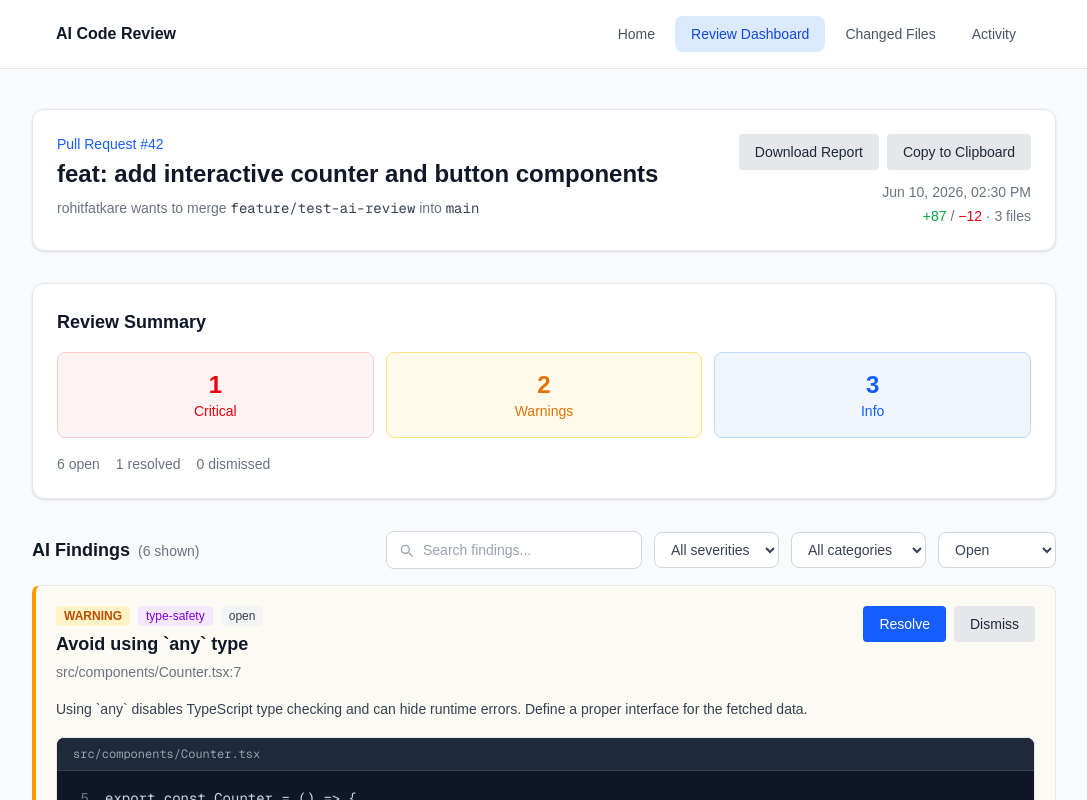
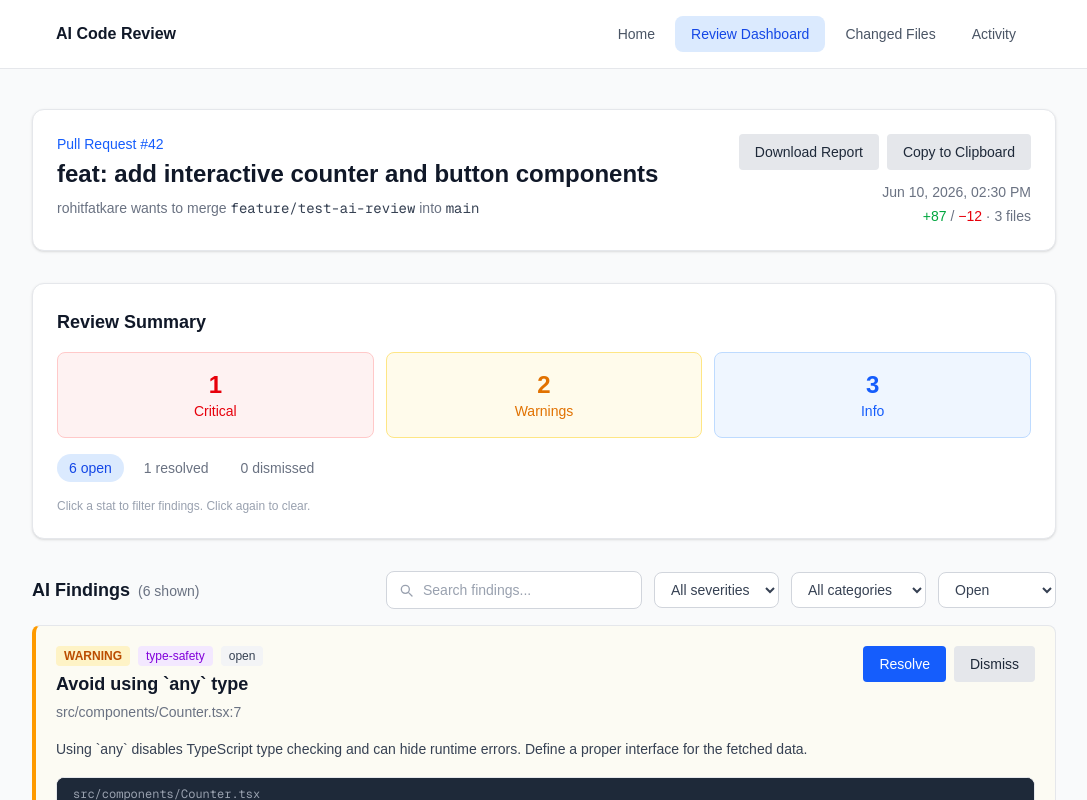
Before and after one commit to rohitfatkare/test-repo, a Next.js app: page /review in a window 1280 px wide. Shown: the top 800 px of the page, without its empty margins (96-1183 px from the left). Built offline with nearby package versions, Linux system fonts and the light colour scheme.

Commit message:
feat: enhance ReviewStats component with severity and status filters

```diff
--- a/src/components/review/ReviewDashboard.tsx
+++ b/src/components/review/ReviewDashboard.tsx
@@ -131,7 +131,13 @@ export function ReviewDashboard({ initialFileFilter }: ReviewDashboardProps) {
 
       <section className="rounded-xl border border-gray-200 bg-white p-6 shadow-sm">
         <h2 className="text-lg font-semibold text-gray-900 mb-4">Review Summary</h2>
-        <ReviewStats findings={findings} />
+        <ReviewStats
+          findings={findings}
+          severity={severity}
+          status={status}
+          onSeverityChange={setSeverity}
+          onStatusChange={setStatus}
+        />
       </section>
 
       <section className="space-y-4">
--- a/src/components/review/ReviewStats.tsx
+++ b/src/components/review/ReviewStats.tsx
@@ -1,7 +1,16 @@
-import type { ReviewFinding } from '@/types/review';
+import type {
+  FindingSeverity,
+  ReviewFinding,
+  SeverityFilter,
+  StatusFilter,
+} from '@/types/review';
 
 interface ReviewStatsProps {
   findings: ReviewFinding[];
+  severity: SeverityFilter;
+  status: StatusFilter;
+  onSeverityChange: (value: SeverityFilter) => void;
+  onStatusChange: (value: StatusFilter) => void;
 }
 
 const severityConfig = {
@@ -10,35 +19,91 @@ const severityConfig = {
   info: { label: 'Info', color: 'text-blue-600 bg-blue-50 border-blue-200' },
 } as const;
 
-export function ReviewStats({ findings }: ReviewStatsProps) {
+const statusItems: Array<{ key: StatusFilter; label: string }> = [
+  { key: 'open', label: 'open' },
+  { key: 'resolved', label: 'resolved' },
+  { key: 'dismissed', label: 'dismissed' },
+];
+
+export function ReviewStats({
+  findings,
+  severity,
+  status,
+  onSeverityChange,
+  onStatusChange,
+}: ReviewStatsProps) {
   const openFindings = findings.filter((f) => f.status === 'open');
   const resolvedCount = findings.filter((f) => f.status === 'resolved').length;
   const dismissedCount = findings.filter((f) => f.status === 'dismissed').length;
 
-  const counts = {
+  const counts: Record<FindingSeverity, number> = {
     critical: openFindings.filter((f) => f.severity === 'critical').length,
     warning: openFindings.filter((f) => f.severity === 'warning').length,
     info: openFindings.filter((f) => f.severity === 'info').length,
   };
 
+  const statusCounts: Record<Exclude<StatusFilter, 'all'>, number> = {
+    open: openFindings.length,
+    resolved: resolvedCount,
+    dismissed: dismissedCount,
+  };
+
+  const handleSeverityClick = (value: FindingSeverity) => {
+    if (severity === value) {
+      onSeverityChange('all');
+      return;
+    }
+    onSeverityChange(value);
+    onStatusChange('open');
+  };
+
+  const handleStatusClick = (value: Exclude<StatusFilter, 'all'>) => {
+    onStatusChange(status === value ? 'all' : value);
+  };
+
   return (
     <div className="space-y-4">
       <div className="grid grid-cols-3 gap-3">
-        {(Object.keys(severityConfig) as Array<keyof typeof severityConfig>).map((severity) => (
-          <div
-            key={severity}
-            className={`rounded-lg border p-4 text-center ${severityConfig[severity].color}`}
-          >
-            <p className="text-2xl font-bold">{counts[severity]}</p>
-            <p className="text-sm font-medium">{severityConfig[severity].label}</p>
-          </div>
-        ))}
+        {(Object.keys(severityConfig) as FindingSeverity[]).map((level) => {
+          const isActive = severity === level;
+          return (
+            <button
+              key={level}
+              type="button"
+              onClick={() => handleSeverityClick(level)}
+              aria-pressed={isActive}
+              aria-label={`Filter by ${severityConfig[level].label.toLowerCase()} findings`}
+              className={`rounded-lg border p-4 text-center transition-shadow hover:shadow-sm focus:outline-none focus:ring-2 focus:ring-blue-500 ${severityConfig[level].color} ${
+                isActive ? 'ring-2 ring-blue-500 shadow-sm' : ''
+              }`}
+            >
+              <p className="text-2xl font-bold">{counts[level]}</p>
+              <p className="text-sm font-medium">{severityConfig[level].label}</p>
+            </button>
+          );
+        })}
       </div>
-      <div className="flex gap-4 text-sm text-gray-500">
-        <span>{openFindings.length} open</span>
-        <span>{resolvedCount} resolved</span>
-        <span>{dismissedCount} dismissed</span>
+      <div className="flex flex-wrap gap-2 text-sm">
+        {statusItems.map(({ key, label }) => {
+          const isActive = status === key;
+          return (
+            <button
+              key={key}
+              type="button"
+              onClick={() => handleStatusClick(key)}
+              aria-pressed={isActive}
+              className={`rounded-full px-3 py-1 transition-colors focus:outline-none focus:ring-2 focus:ring-blue-500 ${
+                isActive
+                  ? 'bg-blue-100 text-blue-700 font-medium'
+                  : 'text-gray-500 hover:bg-gray-100 hover:text-gray-700'
+              }`}
+            >
+              {statusCounts[key]} {label}
+            </button>
+          );
+        })}
       </div>
+      <p className="text-xs text-gray-400">Click a stat to filter findings. Click again to clear.</p>
     </div>
   );
 }
```
